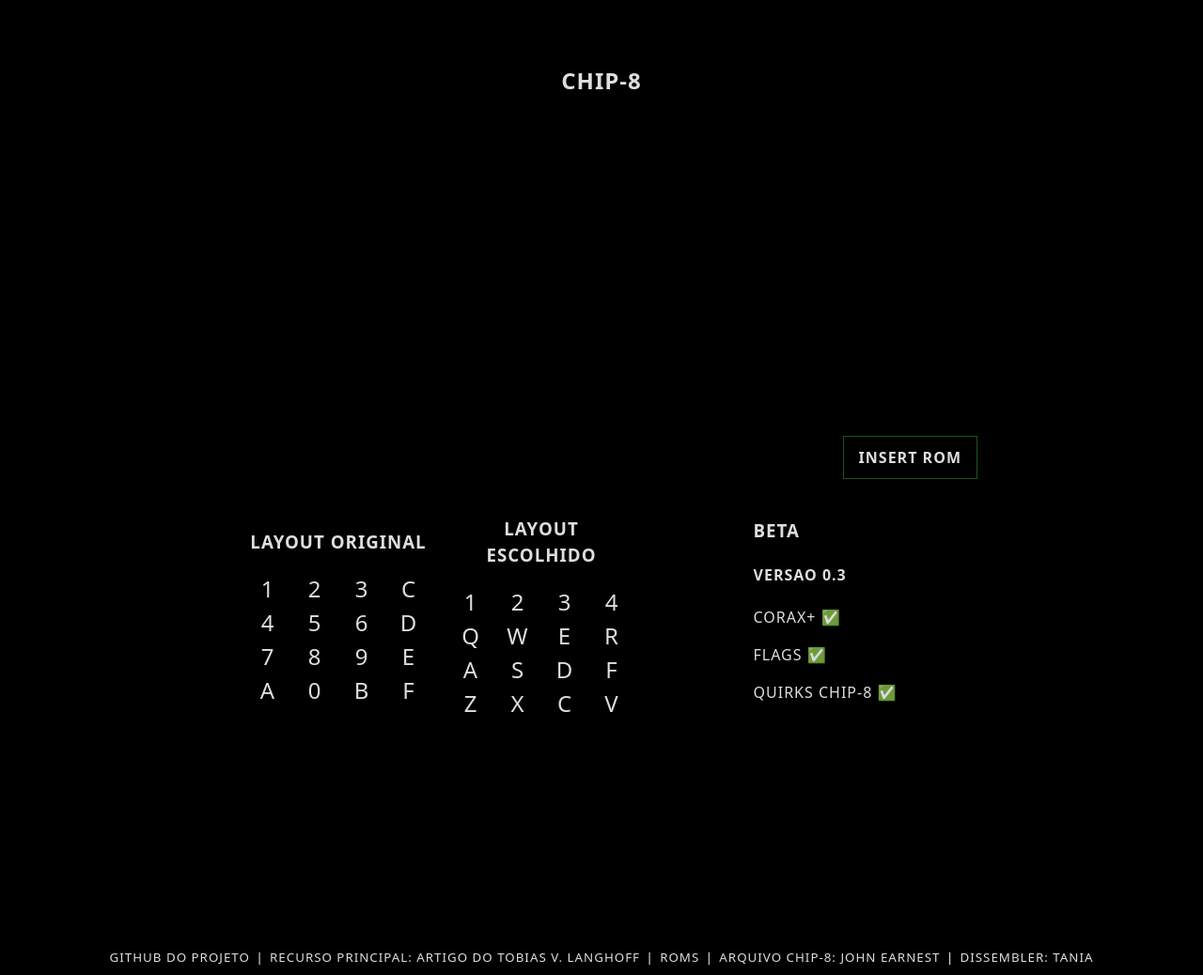
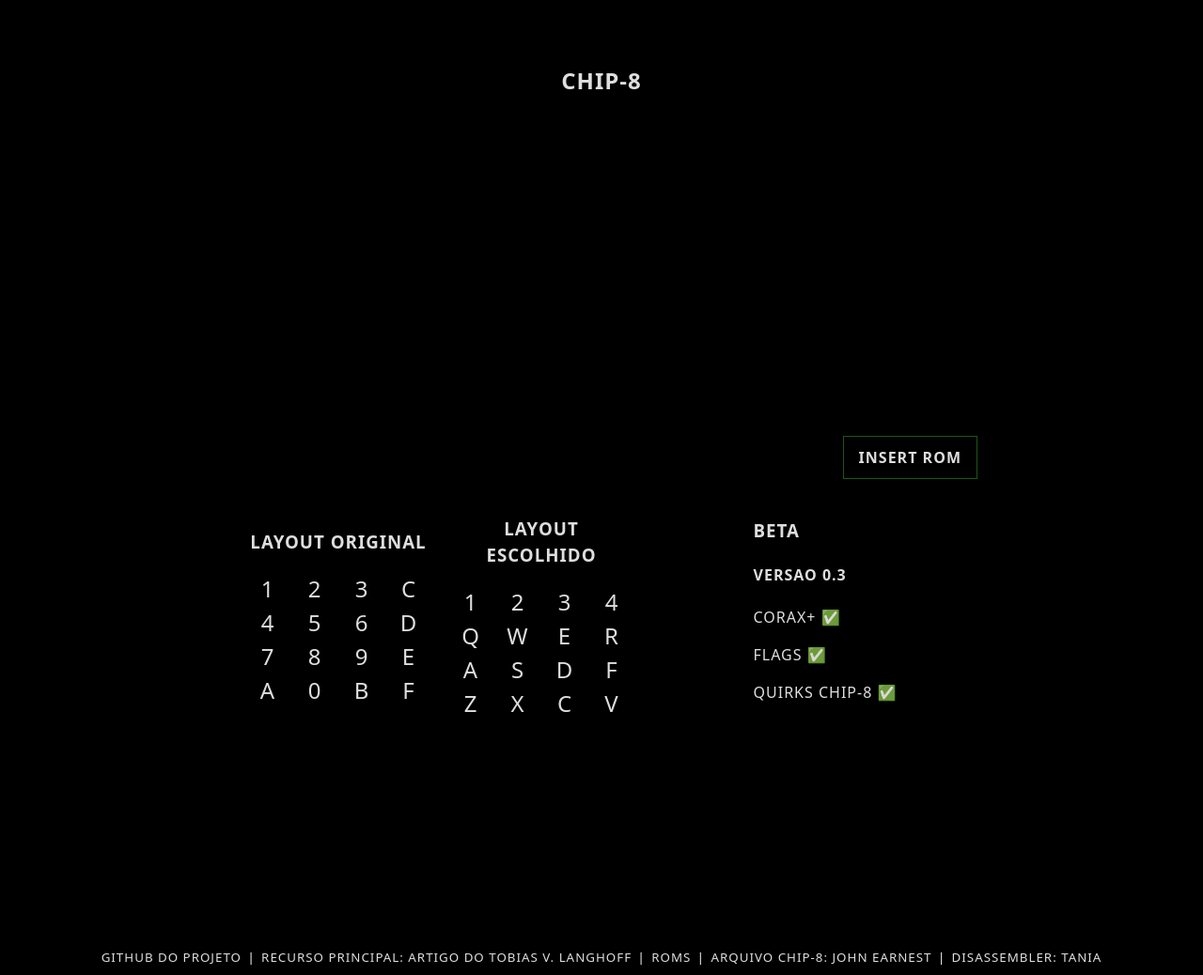
Before and after one commit to vini-basilio/chip8-vite, a website built with Vite: page index.html in a window 1280 px wide. Shown: the whole page at 94% size. Built offline with nearby package versions, Linux system fonts and the light colour scheme.

Commit message:
- fix: erro de digitacao

```diff
--- a/index.html
+++ b/index.html
@@ -90,7 +90,7 @@
     <span>&#10072;</span>
     <a href="https://github.com/JohnEarnest/chip8Archive"> arquivo chip-8: John Earnest </a>
     <span>&#10072;</span>
-    <a href="https://www.taniarascia.com/writing-an-emulator-in-javascript-chip8/"> dissembler: Tania </a>
+    <a href="https://www.taniarascia.com/writing-an-emulator-in-javascript-chip8/"> disassembler: Tania </a>
   </footer>
 </div>
 <script src="/src/main.ts" type="module"></script>
```
